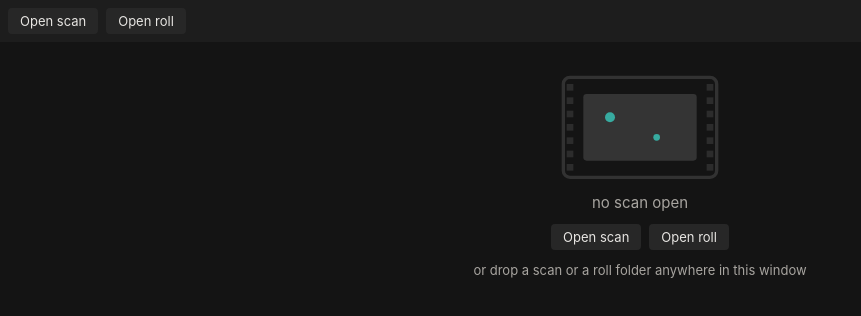
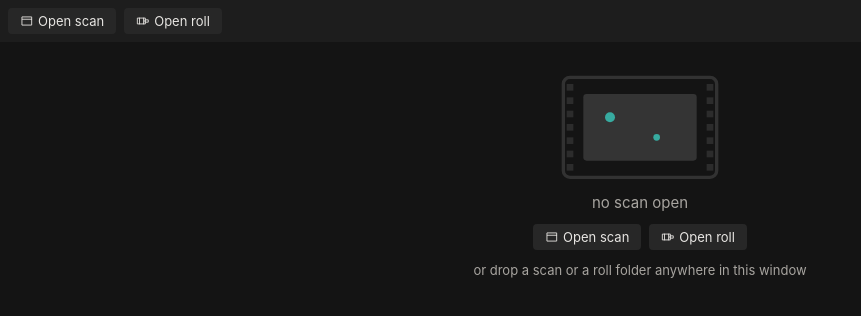
Before and after one commit to acornelissen/TheUnduster, a Svelte app in the folder app/: page / in a window 1280 px wide. Shown: the top 316 px of the page, without its empty margins (0-861 px from the left). Built offline with nearby package versions, Linux system fonts and the light colour scheme.

Commit message:
Add inline icons to the toolbar and palette

```diff
--- a/app/src/App.svelte
+++ b/app/src/App.svelte
@@ -4,6 +4,7 @@
   import { getCurrentWebview } from "@tauri-apps/api/webview";
   import { open, save } from "@tauri-apps/plugin-dialog";
   import Viewer from "./lib/Viewer.svelte";
+  import Icon from "./lib/Icon.svelte";
   import Filmstrip from "./lib/Filmstrip.svelte";
   import StatusBar from "./lib/StatusBar.svelte";
   import Toasts from "./lib/Toasts.svelte";
@@ -1233,15 +1234,19 @@
   <header class="toolbar">
     <!-- File group: always visible -->
     <div class="toolbar-group">
-      <button class="btn" title="Open scan" onclick={openScan} disabled={loading !== null}>Open scan</button>
-      <button class="btn" title="Open roll (folder)" onclick={openRoll} disabled={loading !== null}>Open roll</button>
+      <button class="btn" title="Open scan" onclick={openScan} disabled={loading !== null}>
+        <Icon name="scan" /> Open scan
+      </button>
+      <button class="btn" title="Open roll (folder)" onclick={openRoll} disabled={loading !== null}>
+        <Icon name="roll" /> Open roll
+      </button>
     </div>
 
     <!-- Frame group: visible when info exists -->
     {#if info}
       <div class="toolbar-group">
         <button class="btn" title="Detect (d)" onclick={requestDetect} disabled={loading !== null || isDetecting}>
-          {isDetecting ? "Detecting..." : "Detect"}
+          <Icon name="detect" /> {isDetecting ? "Detecting..." : "Detect"}
         </button>
         <button
           class="btn btn-primary"
@@ -1249,11 +1254,11 @@
           onclick={requestHeal}
           disabled={loading !== null || isDetecting || isHealing || !info}
         >
-          {isHealing ? "Healing..." : "Heal"}
+          <Icon name="heal" /> {isHealing ? "Healing..." : "Heal"}
         </button>
         {#if !roll}
           <button class="btn" title="Export" onclick={exportSingle} disabled={!info.healed || exportingSingle}>
-            {exportingSingle ? "Exporting..." : "Export"}
+            <Icon name="export" /> {exportingSingle ? "Exporting..." : "Export"}
           </button>
         {/if}
       </div>
@@ -1268,7 +1273,7 @@
           onclick={approveAndAdvance}
           disabled={roll.frames[currentIndex].approved}
         >
-          {roll.frames[currentIndex].approved ? "Approved" : "Approve"}
+          <Icon name="approve" /> {roll.frames[currentIndex].approved ? "Approved" : "Approve"}
         </button>
         <button
           class="btn btn-primary"
@@ -1276,7 +1281,7 @@
           onclick={healApproved}
           disabled={roll.frames.every((f) => !f.approved)}
         >
-          Heal approved
+          <Icon name="heal" /> Heal approved
         </button>
         <button
           class="btn"
@@ -1284,7 +1289,7 @@
           onclick={exportApproved}
           disabled={roll.frames.every((f) => !f.approved)}
         >
-          Export approved
+          <Icon name="export" /> Export approved
         </button>
       </div>
     {/if}
@@ -1311,6 +1316,7 @@
     {#if modelStatus !== "loaded"}
       <div class="toolbar-group">
         <button class="btn" onclick={downloadModel} disabled={modelStatus === "downloading"}>
+          <Icon name="download" />
           {#if modelStatus === "missing"}
             Download healing model (207 MB)
           {:else if modelStatus === "available"}
@@ -1353,8 +1359,8 @@
         </svg>
         <p class="empty-title">no scan open</p>
         <div class="empty-actions">
-          <button class="btn" onclick={openScan}>Open scan</button>
-          <button class="btn" onclick={openRoll}>Open roll</button>
+          <button class="btn" onclick={openScan}><Icon name="scan" /> Open scan</button>
+          <button class="btn" onclick={openRoll}><Icon name="roll" /> Open roll</button>
         </div>
         <p class="hint">or drop a scan or a roll folder anywhere in this window</p>
       </div>
--- a/app/src/app.css
+++ b/app/src/app.css
@@ -66,6 +66,10 @@ body {
 
 /* Buttons */
 .btn {
+  display: inline-flex;
+  align-items: center;
+  justify-content: center;
+  gap: var(--space-1);
   font: inherit;
   background: var(--bg-2);
   color: var(--text-1);
--- /dev/null
+++ b/app/src/lib/Icon.svelte
@@ -0,0 +1,44 @@
+<script module lang="ts">
+  export type IconName =
+    | "scan"
+    | "roll"
+    | "detect"
+    | "heal"
+    | "export"
+    | "approve"
+    | "download"
+    | "paint"
+    | "erase"
+    | "overlay";
+
+  const paths: Record<IconName, string> = {
+    scan: "M4 5h16v14H4z M4 9h16",
+    roll: "M3 7h13v10H3z M16 10h5v4h-5z M6 7v10 M13 7v10",
+    detect: "M11 4a7 7 0 1 0 0 14 a7 7 0 0 0 0-14 M16 16l4 4",
+    heal: "M12 4v16 M4 12h16",
+    export: "M12 4v10 M8 10l4 4 4-4 M5 18h14",
+    approve: "M5 13l4 4 10-10",
+    download: "M12 4v10 M8 10l4 4 4-4 M5 20h14",
+    overlay: "M12 6c-4 0-7 3-8 6 1 3 4 6 8 6s7-3 8-6c-1-3-4-6-8-6 M12 10a2 2 0 1 0 0 4 a2 2 0 0 0 0-4",
+    paint: "M14 4l6 6-9 9H5v-6z M12 6l6 6",
+    erase: "M9 19h11 M6 14l7-7 5 5-7 7H8z",
+  };
+</script>
+
+<script lang="ts">
+  let { name }: { name: IconName } = $props();
+</script>
+
+<svg
+  viewBox="0 0 24 24"
+  width="14"
+  height="14"
+  fill="none"
+  stroke="currentColor"
+  stroke-width="1.5"
+  stroke-linecap="round"
+  stroke-linejoin="round"
+  aria-hidden="true"
+>
+  <path d={paths[name]} />
+</svg>
--- a/app/src/lib/Viewer.svelte
+++ b/app/src/lib/Viewer.svelte
@@ -1,6 +1,7 @@
 <script lang="ts">
   import { onMount } from "svelte";
   import { invoke } from "@tauri-apps/api/core";
+  import Icon from "./Icon.svelte";
   import { fitZoom, visibleTiles, ringsFor, wheelZoomFactor, TILE, type Level } from "./viewport";
   import { TileRenderer, probPathFor, type StrokeSegment } from "./renderer";
   import {
@@ -601,7 +602,7 @@
           onclick={() => {
             toggleBrush("paint");
             canvas.focus();
-          }}>Paint</button
+          }}><Icon name="paint" /> Paint</button
         >
         <button
           class="btn"
@@ -612,7 +613,7 @@
           onclick={() => {
             toggleBrush("erase");
             canvas.focus();
-          }}>Erase</button
+          }}><Icon name="erase" /> Erase</button
         >
         <button
           class="btn"
@@ -623,7 +624,7 @@
           onclick={() => {
             toggleOverlay();
             canvas.focus();
-          }}>Overlay</button
+          }}><Icon name="overlay" /> Overlay</button
         >
         {#if brushMode !== "off"}
           <span class="radius-readout">{brushRadius}px</span>
```
